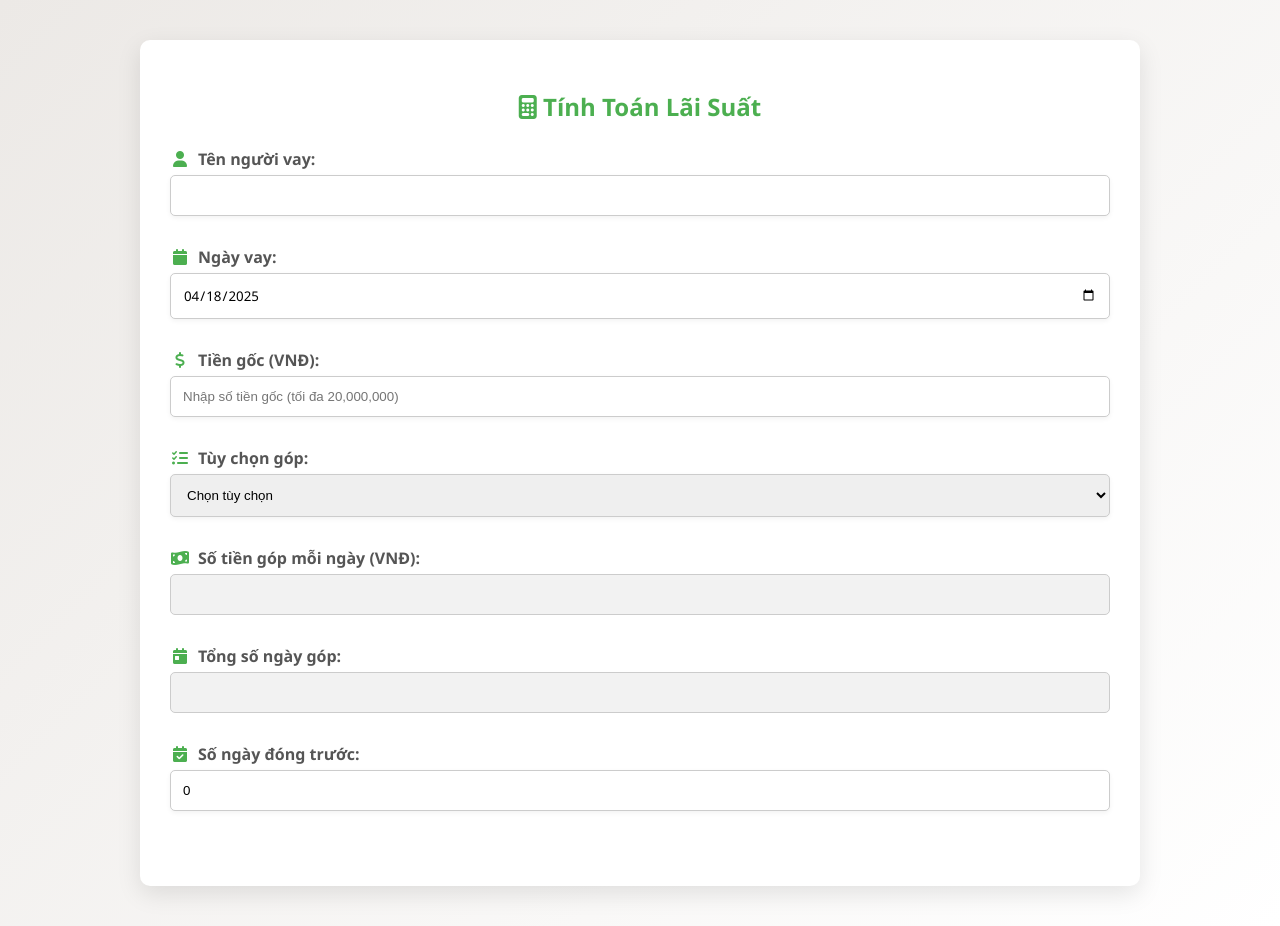
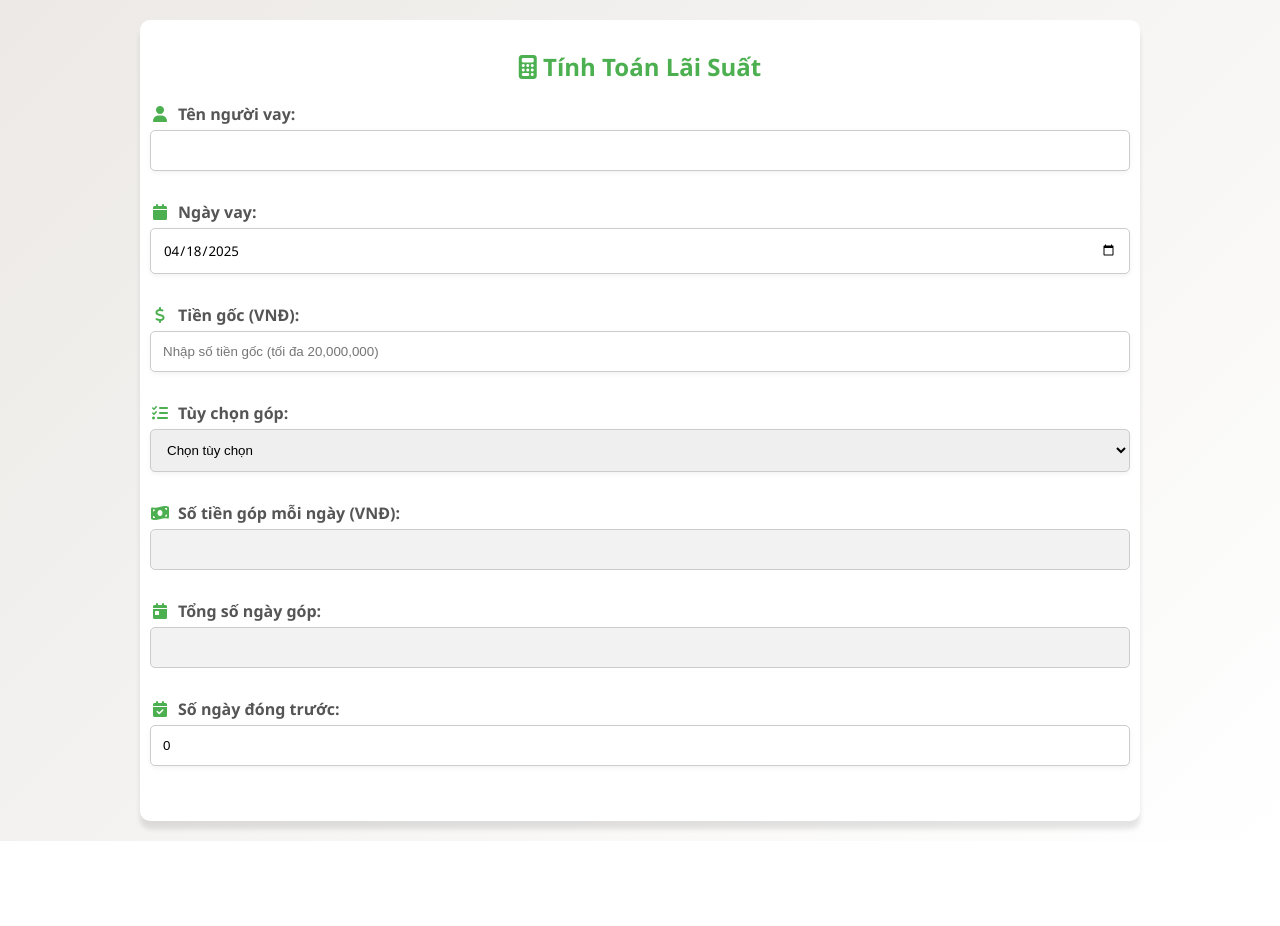
Before and after one commit to dothesung/tinhlai, a plain HTML site: page index.html in a window 1280 px wide. After the commit the page ends 841 px from the top, so only its background shows below. Drawn offline with Linux system fonts and the light colour scheme.

Commit message:
Update index.html

```diff
--- a/index.html
+++ b/index.html
@@ -10,7 +10,7 @@
         body {
             font-family: 'Segoe UI', Tahoma, Geneva, Verdana, sans-serif;
             max-width: 1000px;
-            margin: 30px auto;
+            margin: 10px auto;
             padding: 10px;
             background: linear-gradient(135deg, #ece9e6 0%, #ffffff 100%);
             color: #333;
@@ -18,16 +18,16 @@
 
         .container {
             background-color: #fff;
-            padding: 30px;
+            padding: 10px;
             border-radius: 10px;
-            box-shadow: 0 8px 25px rgba(0, 0, 0, 0.1);
+            box-shadow: 0 8px 5px rgba(0, 0, 0, 0.1);
             border: none;
         }
 
         h2 {
             text-align: center;
             color: #4CAF50;
-            margin-bottom: 25px;
+            margin-bottom: 20px;
         }
 
         label {
```
